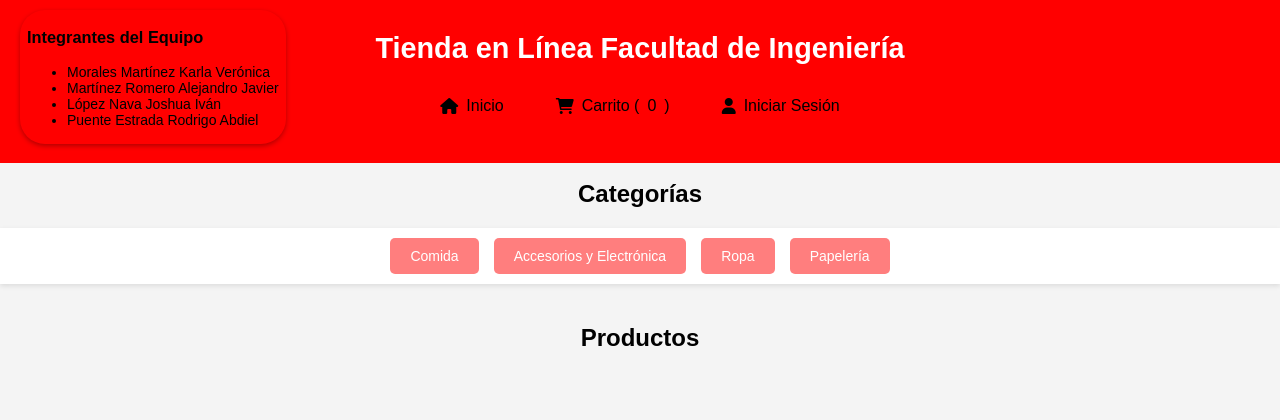
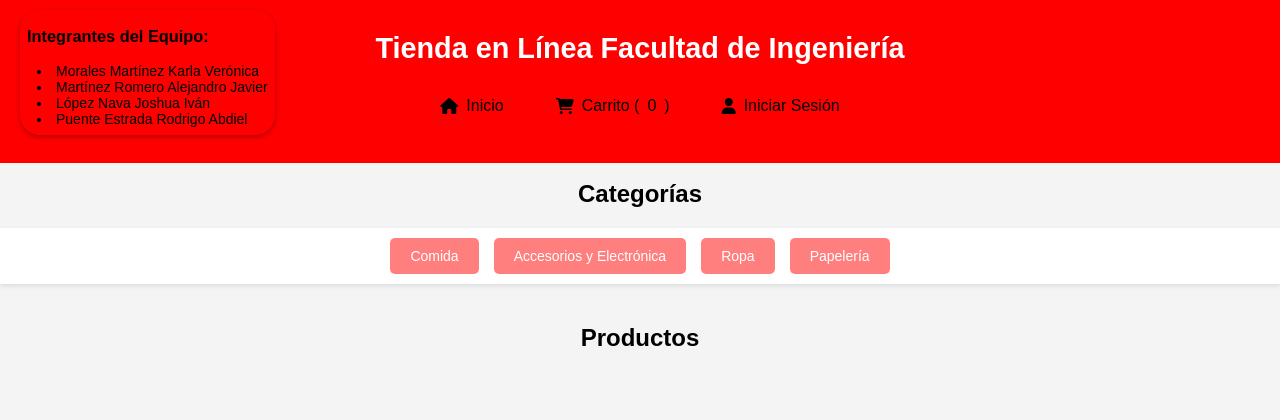
Before and after one commit to abdielp06/PW_NEYDW, a PHP site: page / in a window 1280 px wide. Shown: the top 420 px of the page. Run offline with PHP 8.4, Linux system fonts and the light colour scheme; data that the repository does not hold is empty.

Commit message:
actualizacion
2

```diff
--- a/index.html
+++ b/index.html
@@ -72,7 +72,7 @@
 <body>
      <!-- Cuadro con los nombres del equipo -->
      <div class="team-info">
-        <h3>Integrantes del Equipo</h3>
+        <h3>Integrantes del Equipo:</h3>
         <ul>
             <li>Morales Martínez Karla Verónica</li>
             <li>Martínez Romero Alejandro Javier</li>
--- a/styles.css
+++ b/styles.css
@@ -340,9 +340,20 @@ nav a {
     left: 20px; /* Ajusta si es necesario */
     /*background-color: rgba(255, 255, 255, 0.95);
     /*border: 1px solid #ccc; /* Bordes más visibles */
-    border-radius: 25px;
-    padding: 2px 7px; /* Espacio adicional para mejor legibilidad */
+    border-radius: 20px;
+    padding: 1px 7px 8px 7px; /* Espacio ajustado: arriba, derecha, abajo, izquierda */
     font-size: 14px;
     z-index: 2000; /* Asegúrate de que esté por encima de otros elementos */
     box-shadow: 0 2px 5px rgba(0, 0, 0, 0.3);
 }
+
+.team-info ul {
+    margin: 0; /* Elimina márgenes adicionales de la lista */
+    padding-left: 10px; /* Ajusta el espacio entre los puntos y el borde izquierdo */
+    list-style-position: inside; /* Mueve los puntos dentro del bloque de texto */
+}
+
+.team-info ul li {
+    margin: 0; /* Asegúrate de que no haya márgenes en cada elemento */
+    padding: 0; /* Asegúrate de que no haya padding */
+}
```
